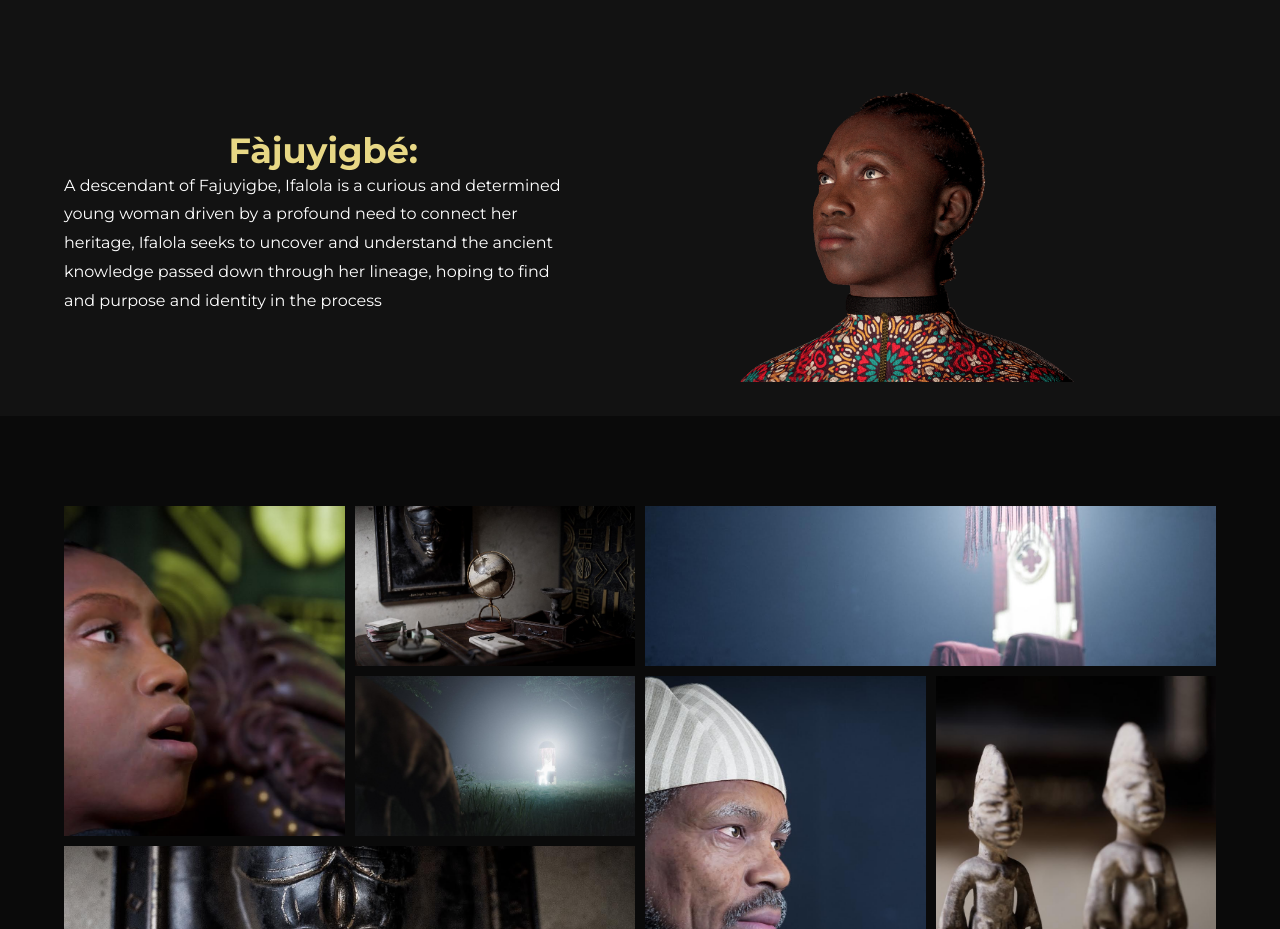
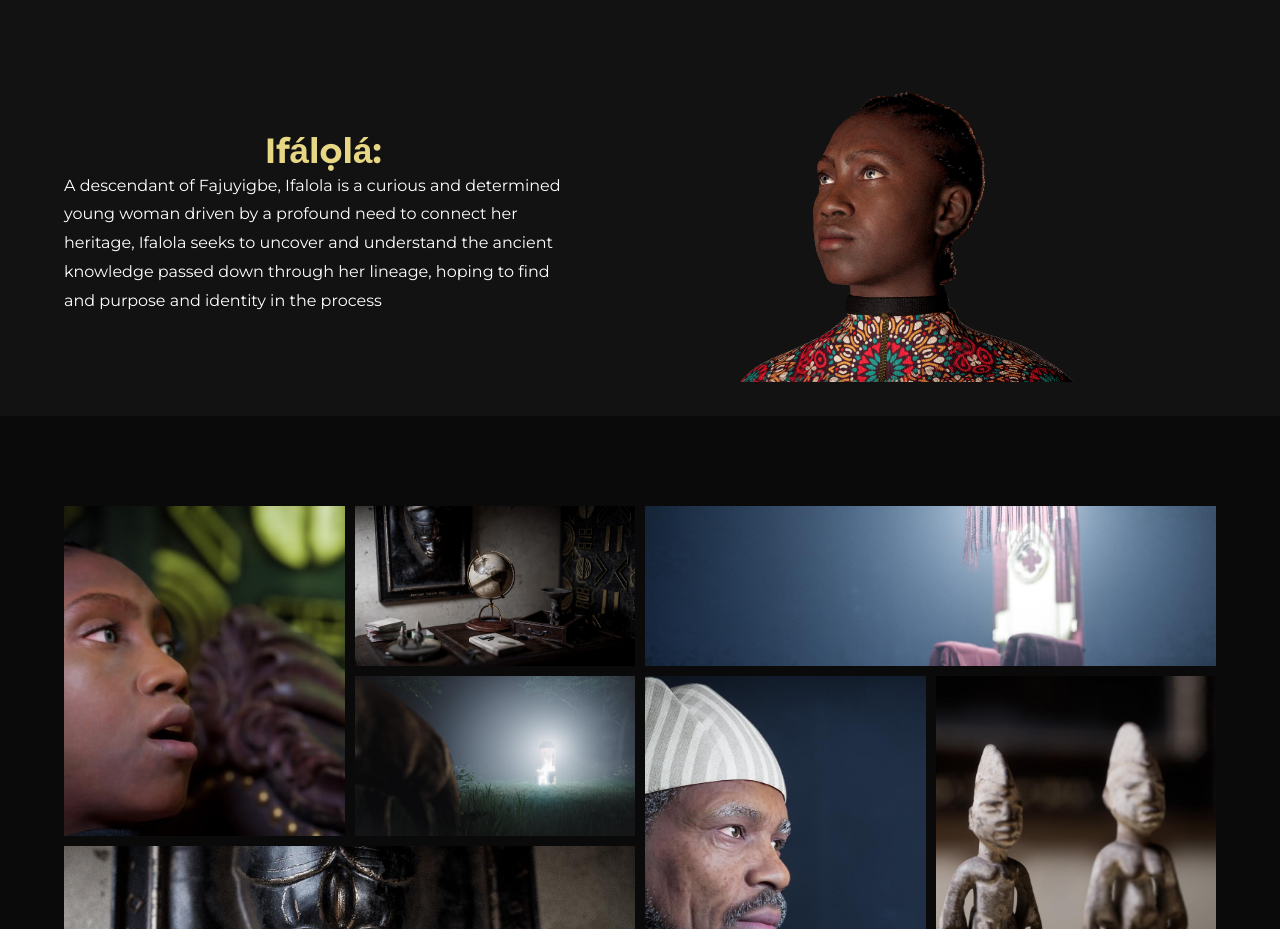
Before and after one commit to fiyinfabidun/grayedge, a React (Create React App) app: page / in a window 1280 px wide. Shown: the part 2040-2969 px from the top of the page. Built offline with nearby package versions, Linux system fonts and the light colour scheme; a web font is replaced by a local one.

Commit message:
Home.jsx

```diff
--- a/src/pages/Home.jsx
+++ b/src/pages/Home.jsx
@@ -82,7 +82,7 @@ embodying resilience</p>
   <div className="char container">
 
           <div className="txt two">
-            <h2>Fàjuyigbé:</h2>
+            <h2>Ifálọlá:</h2>
             <p> A descendant of Fajuyigbe, Ifalola is a curious and determined young woman driven by a profound
 need to connect her heritage,  Ifalola   seeks to uncover and understand the ancient knowledge
 passed down through her lineage, hoping to find and purpose and identity in the process</p>
```
